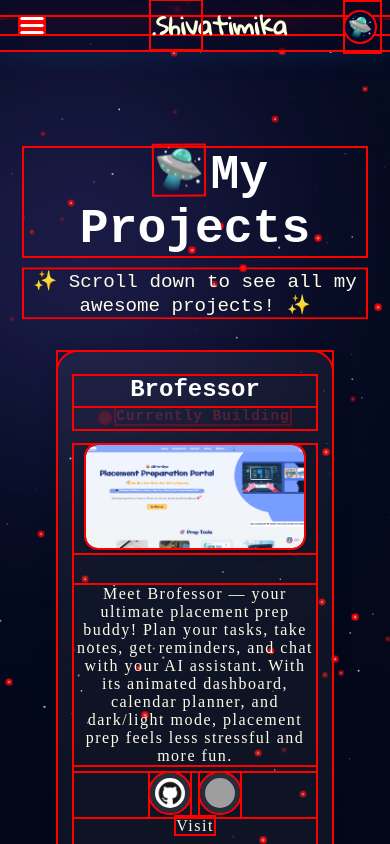
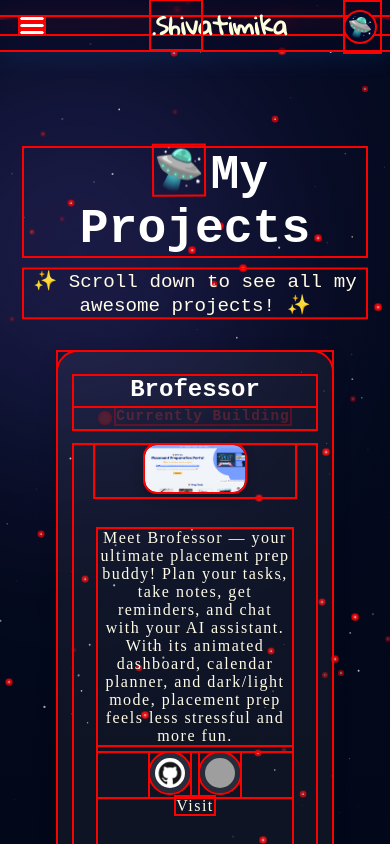
Before and after one commit to ShivatimikaPawar/MyPortfolio, a React (Vite) app: page /ProjectPage in a window 390 px wide. Built offline with nearby package versions, Linux system fonts and the light colour scheme; grey boxes are pictures that could not be loaded; the HTML template or start-up script is replaced by a standard one; a web font is replaced by a local one.

Commit message:
Fix: updated UI layout and bug fixes

```diff
--- a/src/pages/ProjectPage.css
+++ b/src/pages/ProjectPage.css
@@ -171,12 +171,14 @@
   }
 
   .project-card-image img {
-    width: 90%; /* scale image down to fit */
-    max-width: 280px; /* limit max size */
+    width: 50%; /* scale image down to fit */
+    max-width: 200px; /* limit max size */
     height: auto;
   }
 
   .project-card-info {
+    word-break: break-word;
+    max-width: 80%;
     font-size: 16px; /* slightly smaller text for mobile */
     padding-bottom: 60px; /* ensure space for visit button */
   }
```
